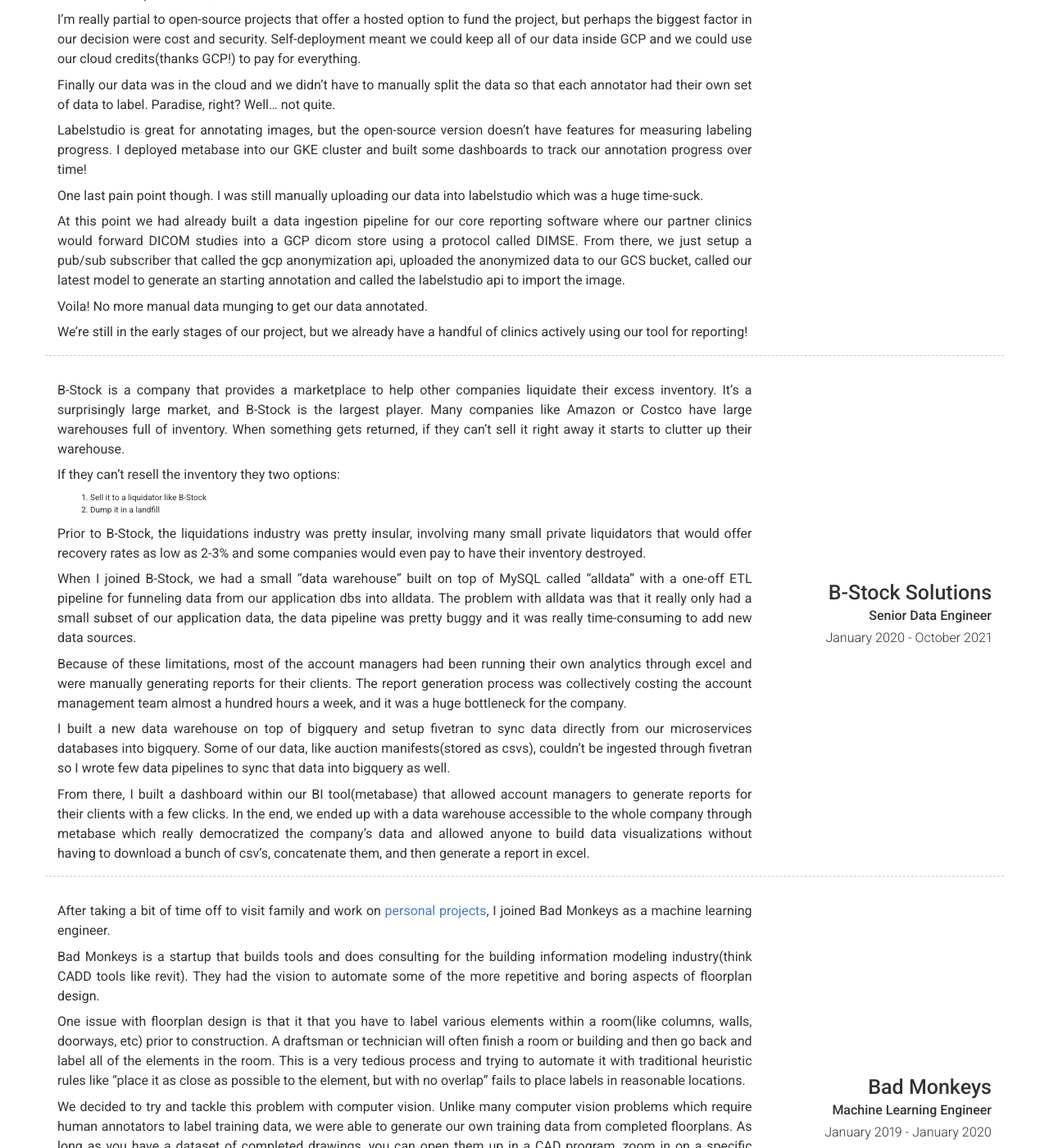
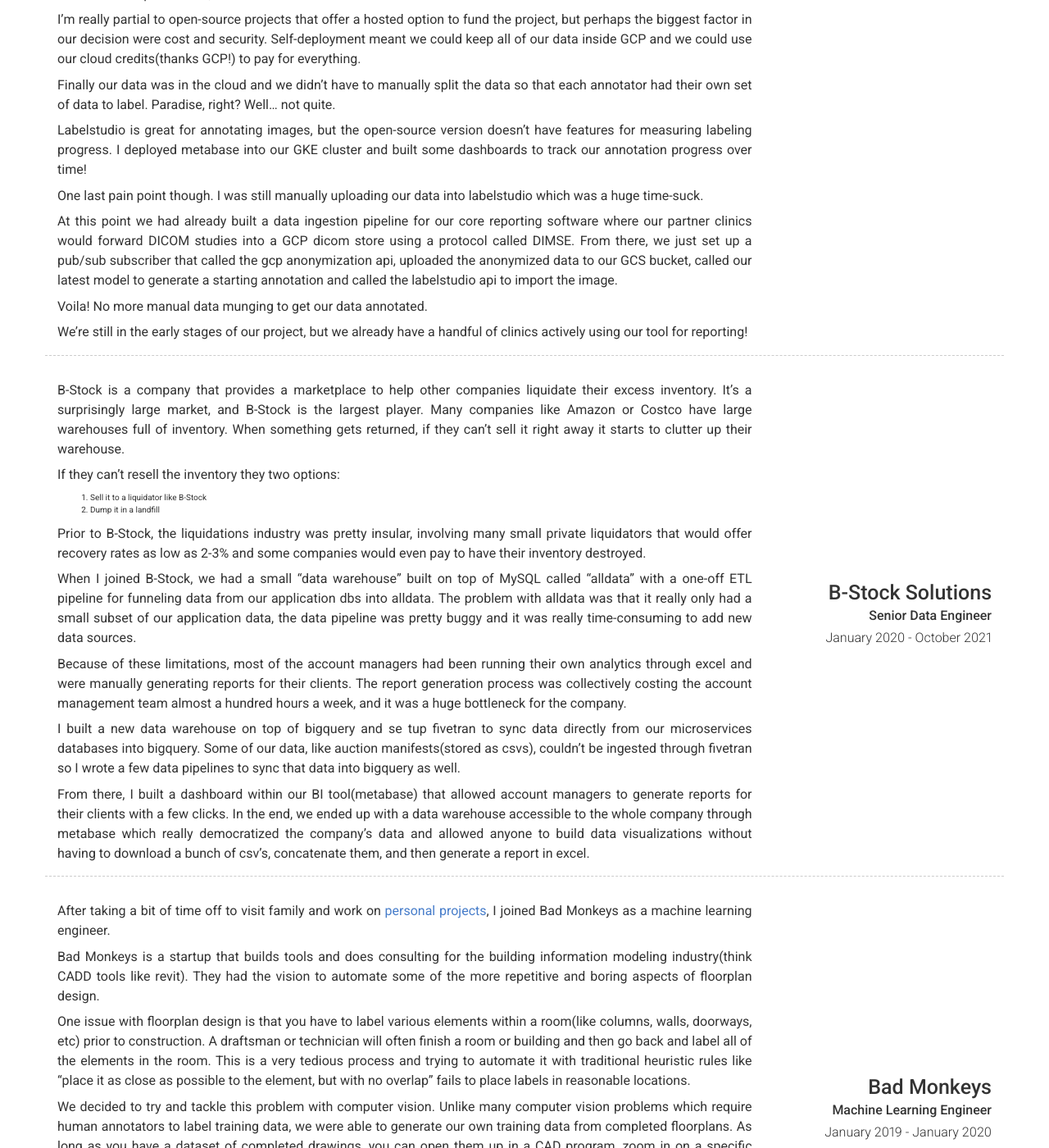
Before and after one commit to csaroff/csaroff.github.io, a Jekyll site: the page built from index.md, in a window 1280 px wide and 1400 px high, scrolled down 1430 px. Shown: the whole window at 82% size. Built offline with Jekyll 4.4.1, drawn with Linux system fonts in a browser that asks for light colours; nearby versions of some CDN libraries; some of the changed text lies outside the part shown.

Commit message:
Fix typos

```diff
--- a/_config.yml
+++ b/_config.yml
@@ -48,7 +48,7 @@
 
   I’ve previously worked at IBM, Bad-Monkeys and B-Stock and right now I’m building ML models for fetal diagnostics and reporting automation at [BioticsAI](https://www.biotics.ai/).
 
-  I'm really interested in the intersection of machine learning and health science and I'm grateful to be a working on advancing this technology.
+  I'm really interested in the intersection of machine learning and health science and I'm grateful to be working on advancing this technology.
 content:
   - title: Experience
     layout: list
@@ -100,7 +100,7 @@
           One last pain point though. I was still manually uploading our data into labelstudio which was a huge time-suck.
 
           At this point we had already built a data ingestion pipeline for our core reporting software where our partner clinics would forward DICOM studies into a GCP dicom store using a protocol called DIMSE.
-          From there, we just setup a pub/sub subscriber that called the gcp anonymization api, uploaded the anonymized data to our GCS bucket, called our latest model to generate an starting annotation and called the labelstudio api to import the image.
+          From there, we just set up a pub/sub subscriber that called the gcp anonymization api, uploaded the anonymized data to our GCS bucket, called our latest model to generate a starting annotation and called the labelstudio api to import the image.
 
           Voila! No more manual data munging to get our data annotated.
 
@@ -127,8 +127,8 @@
           Because of these limitations, most of the account managers had been running their own analytics through excel and were manually generating reports for their clients.
           The report generation process was collectively costing the account management team almost a hundred hours a week, and it was a huge bottleneck for the company.
 
-          I built a new data warehouse on top of bigquery and setup fivetran to sync data directly from our microservices databases into bigquery.
-          Some of our data, like auction manifests(stored as csvs), couldn't be ingested through fivetran so I wrote few data pipelines to sync that data into bigquery as well.
+          I built a new data warehouse on top of bigquery and se tup fivetran to sync data directly from our microservices databases into bigquery.
+          Some of our data, like auction manifests(stored as csvs), couldn't be ingested through fivetran so I wrote a few data pipelines to sync that data into bigquery as well.
 
           From there, I built a dashboard within our BI tool(metabase) that allowed account managers to generate reports for their clients with a few clicks.
           In the end, we ended up with a data warehouse accessible to the whole company through metabase which really democratized the company's data and allowed anyone to build data visualizations without having to download a bunch of csv's, concatenate them, and then generate a report in excel.
@@ -144,7 +144,7 @@
           Bad Monkeys is a startup that builds tools and does consulting for the building information modeling industry(think CADD tools like revit).
           They had the vision to automate some of the more repetitive and boring aspects of floorplan design.
 
-          One issue with floorplan design is that it that you have to label various elements within a room(like columns, walls, doorways, etc) prior to construction.
+          One issue with floorplan design is that you have to label various elements within a room(like columns, walls, doorways, etc) prior to construction.
           A draftsman or technician will often finish a room or building and then go back and label all of the elements in the room.
           This is a very tedious process and trying to automate it with traditional heuristic rules like "place it as close as possible to the element, but with no overlap" fails to place labels in reasonable locations.
 
@@ -177,7 +177,7 @@
           Whenever cloudant had an outage(which was fairly often at the time), many of our microservices would go down.
           The outage was usually localized to a specific cloudant cluster, but all of our microservices were hosted on the same cluster.
 
-          To mitigate these downtime issues, I setup a secondary backup cluster with bi-directional replication where we could failover in the event of an outage.
+          To mitigate these downtime issues, I set up a secondary backup cluster with bi-directional replication where we could failover in the event of an outage.
           I added a proxy in front of the clusters that would route traffic to the healthy cluster and failover to the backup cluster if the primary cluster was down.
           This was a huge improvement for our uptime and allowed us to keep our SLAs.
 
```
